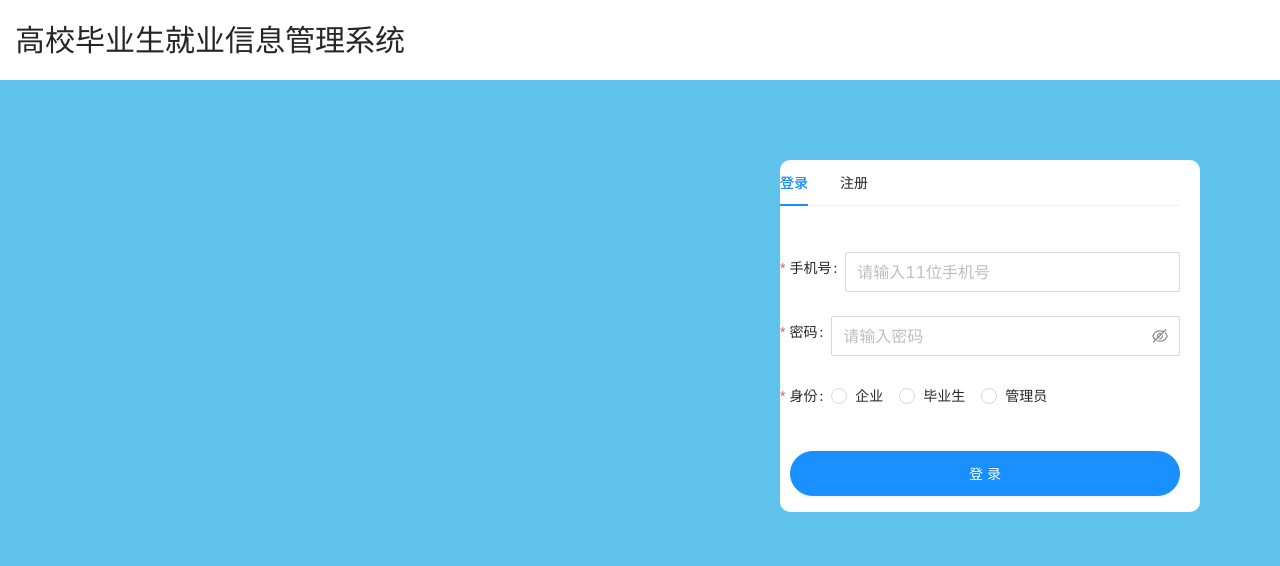
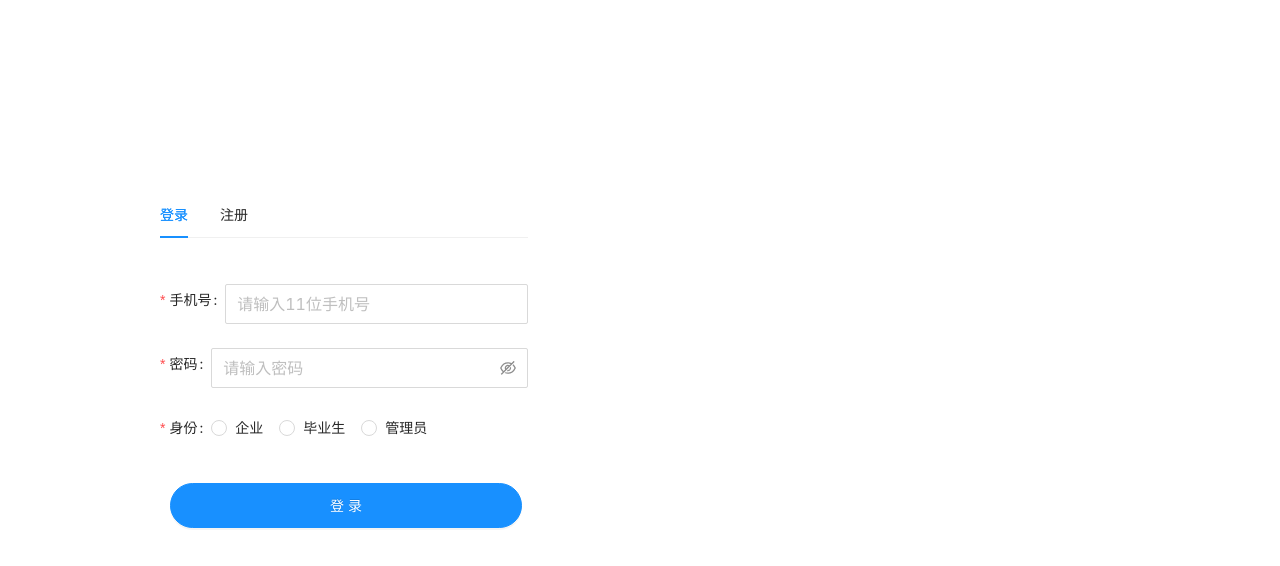
Before and after one commit to lsj123789/system, a React (Create React App) app in the folder Desktop/system/: page / in a window 1280 px wide. Shown: the top 566 px of the page. Built offline with nearby package versions, Linux system fonts and the light colour scheme.

Commit message:
fix login

```diff
--- a/Desktop/system/package.json
+++ b/Desktop/system/package.json
@@ -7,6 +7,8 @@
     "cra-template": "1.0.3",
     "react": "^16.13.1",
     "react-dom": "^16.13.1",
+    "react-router": "^5.1.2",
+    "react-router-dom": "^5.1.2",
     "react-scripts": "3.4.1"
   },
   "scripts": {
@@ -29,5 +31,6 @@
       "last 1 firefox version",
       "last 1 safari version"
     ]
-  }
+  },
+  "devDependencies": {}
 }
--- a/Desktop/system/src/App.css
+++ b/Desktop/system/src/App.css
@@ -1,12 +1 @@
 @import "~antd/dist/antd.css";
-body {
-  background-color: rgba(55, 180, 230, 0.8);
-}
-
-.header {
-  font-size: 30px;
-  height: 5rem;
-  line-height: 5rem;
-  padding-left: 15px;
-  background-color: #fff;
-}
--- a/Desktop/system/src/App.js
+++ b/Desktop/system/src/App.js
@@ -1,16 +1,22 @@
-import React from 'react';
-import Login from './pages/login/index'
-import './App.css';
+import React from "react"
+import { HashRouter, Route, Switch } from "react-router-dom"
+import Login from "./pages/login/index"
+import StudentHome from "./pages/student/home/index"
+import "./App.css"
 
 function App() {
   return (
-    <div>
-      <header className='header'>
-          <p>高校毕业生就业信息管理系统</p>
-        </header>
-      <Login />
-    </div>
-  );
+    <HashRouter>
+      {/* <header className="header">
+        <p>高校毕业生就业信息管理系统</p>
+      </header> */}
+      {/* <Login /> */}
+      <Switch>
+        <Route path="/" component={Login} exact />
+        <Route path="/student/home" component={StudentHome} />
+      </Switch>
+    </HashRouter>
+  )
 }
 
-export default App;
+export default App
--- a/Desktop/system/src/index.css
+++ b/Desktop/system/src/index.css
@@ -1,13 +1,14 @@
 body {
   margin: 0;
-  font-family: -apple-system, BlinkMacSystemFont, 'Segoe UI', 'Roboto', 'Oxygen',
-    'Ubuntu', 'Cantarell', 'Fira Sans', 'Droid Sans', 'Helvetica Neue',
+  font-family: -apple-system, BlinkMacSystemFont, "Segoe UI", "Roboto", "Oxygen",
+    "Ubuntu", "Cantarell", "Fira Sans", "Droid Sans", "Helvetica Neue",
     sans-serif;
   -webkit-font-smoothing: antialiased;
   -moz-osx-font-smoothing: grayscale;
+  height: 100%;
 }
 
 code {
-  font-family: source-code-pro, Menlo, Monaco, Consolas, 'Courier New',
+  font-family: source-code-pro, Menlo, Monaco, Consolas, "Courier New",
     monospace;
 }
--- a/Desktop/system/src/pages/login/index.css
+++ b/Desktop/system/src/pages/login/index.css
@@ -1,12 +1,10 @@
+.wrapper{
+  background:url(../../statics/bg.jpg);
+  background-size: 100% 100%;
+  height: 100%;
+}
 .tabs {
-  position: absolute;
-  right: 5rem;
-  top: 10rem;
-  height: 22rem;
-  z-index: 10;
-  background-color: #fff;
-  width: 420px;
-  border-radius: 10px;
+  position: relative;
 }
 .ant-tabs-nav-animated {
   font-size: 18px !important;
@@ -15,7 +13,11 @@
   text-align: center;
 }
 .ant-tabs {
-  width: 25rem;
+  position: absolute;
+  left: 10rem;
+  top: 12rem;
+  height: 22rem;
+  width: 23rem;
 }
 .ant-tabs-content {
   margin-top: 30px;
@@ -23,7 +25,7 @@
 .ant-btn-primary {
   margin-left: 10px;
   margin-top: 15px;
-  width: 390px;
+  width: 22rem;
   height: 45px !important;
   border-radius: 30px !important;
 }
--- a/Desktop/system/src/pages/login/index.js
+++ b/Desktop/system/src/pages/login/index.js
@@ -1,6 +1,7 @@
 import React, { Component } from "react"
+import { withRouter } from "react-router-dom"
 import { Tabs, Form, Button, Input, Radio } from "antd"
-import "./index.css"
+import style from "./index.css"
 
 const { TabPane } = Tabs
 
@@ -14,6 +15,7 @@ class Login extends Component {
   // 登录逻辑
   onLoginFinish = values => {
     console.log(values)
+    this.props.history.push("/student/home")
   }
   //注册逻辑
   onRegisterFinish = values => {
@@ -25,10 +27,11 @@ class Login extends Component {
     })
   }
   render() {
+    console.log(style)
     const { radioValue } = this.state
     return (
-      <div className="wrapper">
-        <div className="tabs">
+      <div className={style.wrapper}>
+        <div className={style.tabs}>
           <Tabs defaultActiveKey="1">
             <TabPane tab="登录" key="1">
               <div>
@@ -164,4 +167,4 @@ class Login extends Component {
   }
 }
 
-export default Login
+export default withRouter(Login)
--- /dev/null
+++ b/Desktop/system/src/pages/student/home/index.js
@@ -0,0 +1,14 @@
+import React, { Component } from "react"
+
+class StudentHome extends Component {
+  constructor(props) {
+    super(props)
+    this.state = {}
+  }
+
+  render() {
+    return <div className="wrapper">StudentHome</div>
+  }
+}
+
+export default StudentHome
```
Also changed, not shown: Desktop/system/src/pages/student/home/index.css (added), Desktop/system/src/statics/bg.jpg (added), 1 other file (tests, documents, lock files or other folders).
